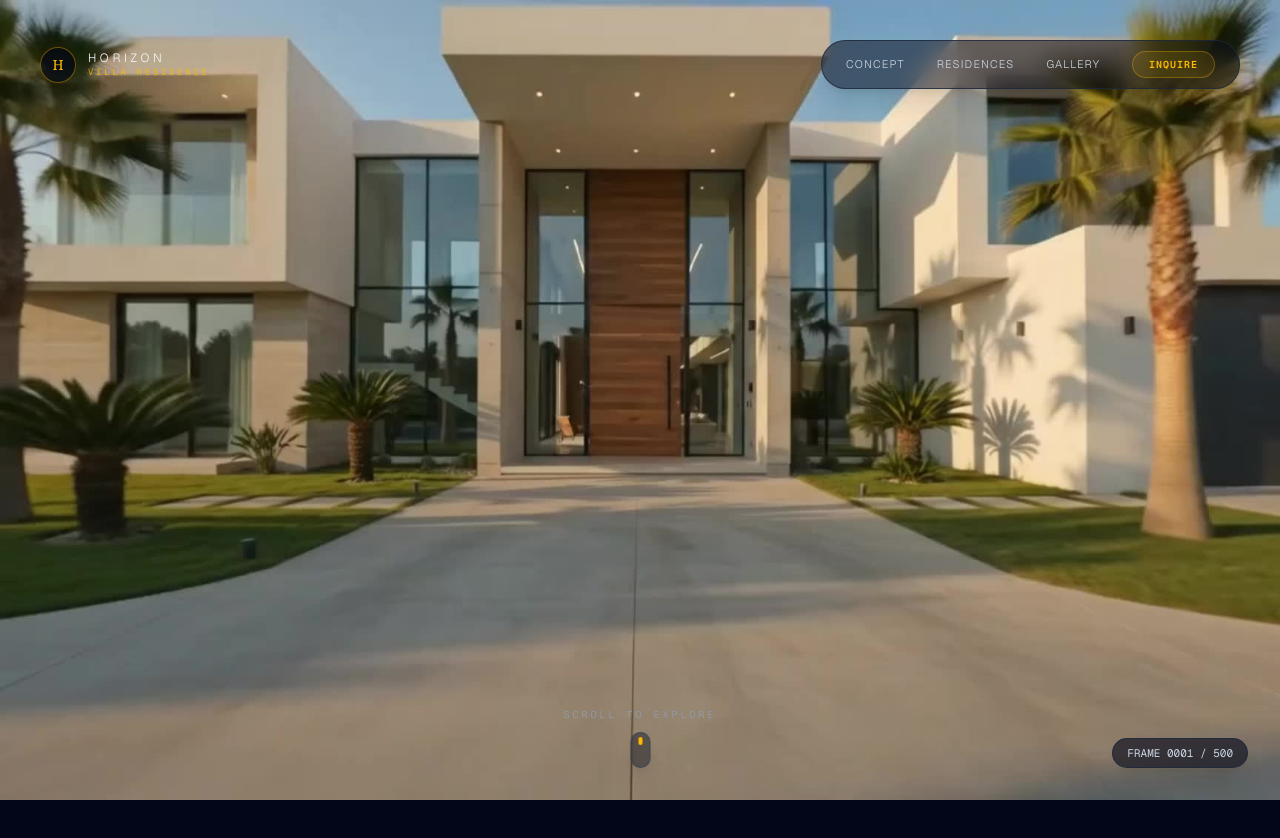
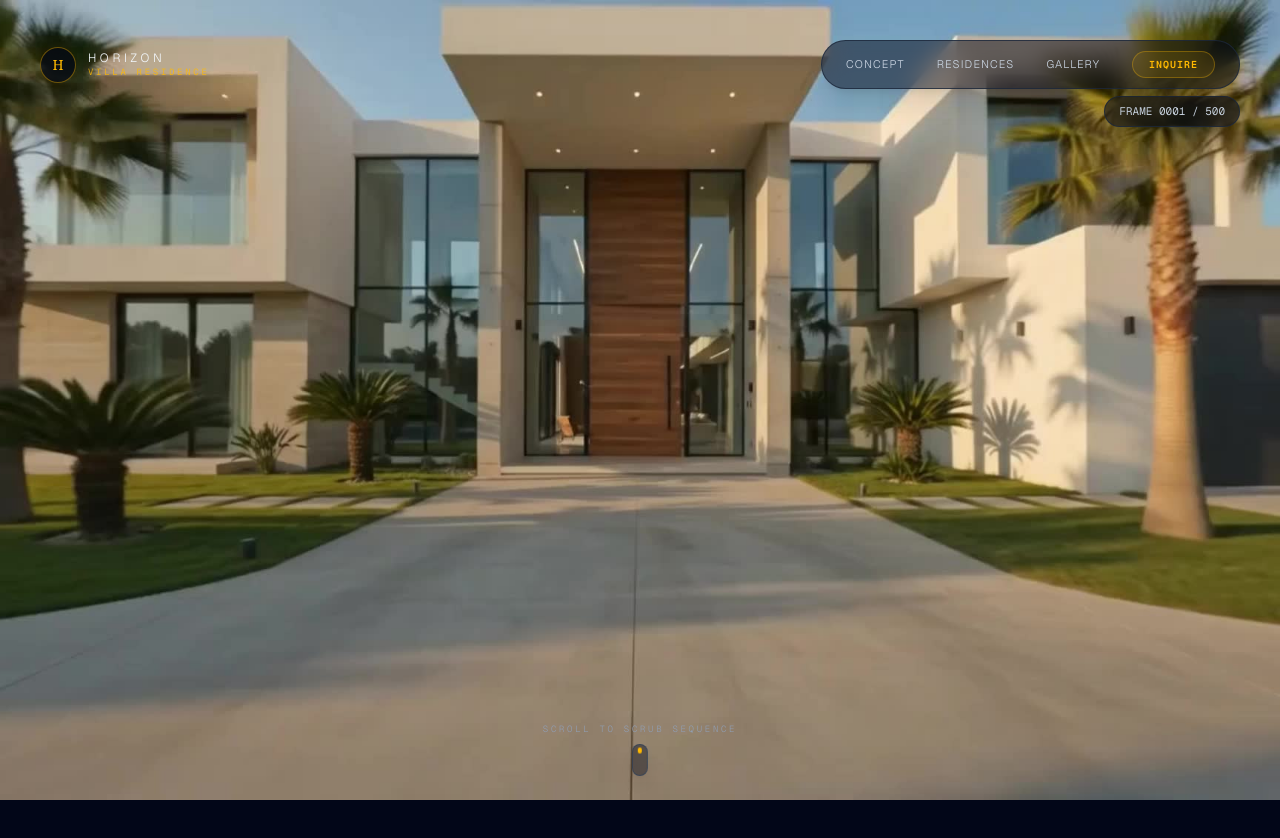
Before and after one commit to Kaif0333/3D-House-Scrolling-Website, a Next.js app: page / in a window 1280 px wide. Shown: the top 838 px of the page. Built offline with nearby package versions, Linux system fonts and the light colour scheme.

Commit message:
feat: Add TimelineOverlays for 6 interior zones driven by frame ranges

```diff
--- a/src/app/page.tsx
+++ b/src/app/page.tsx
@@ -3,6 +3,7 @@
 import { useEffect, useRef, useState } from "react";
 import { CanvasSequence } from "@/components/CanvasSequence";
 import { HeroHeader } from "@/components/HeroHeader";
+import { TimelineOverlays } from "@/components/TimelineOverlays";
 import { useLenis } from "@/hooks/useLenis";
 import gsap from "gsap";
 import { ScrollTrigger } from "gsap/ScrollTrigger";
@@ -27,7 +28,7 @@ export default function Home() {
     const trigger = ScrollTrigger.create({
       trigger: containerRef.current,
       start: "top top",
-      end: "+=500%", // 500vh scroll height for smooth frame control
+      end: "+=500%", // 500vh scroll height for precise frame control
       pin: true,
       scrub: true,
       onUpdate: (self) => {
@@ -52,27 +53,31 @@ export default function Home() {
 
       {/* Pinned ScrollTrigger Canvas Section */}
       <div ref={containerRef} className="relative w-full h-screen overflow-hidden">
+        {/* Canvas Render Engine */}
         <CanvasSequence
           totalFrames={TOTAL_FRAMES}
           initialPreloadCount={INITIAL_PRELOAD}
           currentFrameIndex={currentFrame}
         />
 
+        {/* Interior Timeline Overlays (Entrance, Living Room, Kitchen, Bedroom, Bathroom, Garden) */}
+        <TimelineOverlays currentFrame={currentFrame} />
+
         {/* Minimal Unobtrusive HUD Overlay */}
         <div className="absolute inset-0 z-20 pointer-events-none flex flex-col justify-between p-8 md:p-12">
-          {/* Subtle Frame Counter in Bottom Right */}
-          <div className="absolute bottom-8 right-8 z-20 bg-slate-950/60 backdrop-blur-md px-3.5 py-1.5 rounded-full border border-slate-800/80 text-[11px] font-mono text-slate-300 shadow-xl">
+          {/* Frame Counter in Top Right (under nav) */}
+          <div className="absolute top-24 right-10 z-20 bg-slate-950/50 backdrop-blur-md px-3.5 py-1.5 rounded-full border border-slate-800/80 text-[11px] font-mono text-slate-300 shadow-xl">
             FRAME {String(currentFrame + 1).padStart(4, "0")} / {TOTAL_FRAMES}
           </div>
         </div>
 
         {/* Minimal Animated Scroll Indicator at Bottom Center */}
-        <div className="absolute bottom-8 left-1/2 -translate-x-1/2 z-30 pointer-events-none flex flex-col items-center gap-2.5">
-          <span className="text-[10px] font-mono tracking-[0.3em] uppercase text-slate-400/90 font-light">
-            SCROLL TO EXPLORE
+        <div className="absolute bottom-6 left-1/2 -translate-x-1/2 z-20 pointer-events-none flex flex-col items-center gap-2">
+          <span className="text-[9px] font-mono tracking-[0.3em] uppercase text-slate-400/90 font-light">
+            SCROLL TO SCRUB SEQUENCE
           </span>
-          <div className="w-5 h-9 rounded-full border border-slate-700/80 flex justify-center p-1.5 backdrop-blur-sm bg-slate-950/40 shadow-lg">
-            <div className="w-1 h-2 rounded-full bg-amber-400 animate-bounce" />
+          <div className="w-4 h-8 rounded-full border border-slate-700/80 flex justify-center p-1 backdrop-blur-sm bg-slate-950/40 shadow-lg">
+            <div className="w-1 h-1.5 rounded-full bg-amber-400 animate-bounce" />
           </div>
         </div>
       </div>
--- /dev/null
+++ b/src/components/TimelineOverlays.tsx
@@ -0,0 +1,179 @@
+"use client";
+
+import React from "react";
+
+export interface SpaceZone {
+  id: string;
+  tag: string;
+  title: string;
+  description: string;
+  specs: string[];
+  startFrame: number;
+  peakStartFrame: number;
+  peakEndFrame: number;
+  endFrame: number;
+  align: "left" | "right";
+}
+
+const ZONES: SpaceZone[] = [
+  {
+    id: "entrance",
+    tag: "01 / ARCHITECTURAL ENTRY",
+    title: "Grand Entrance",
+    description: "Double-height entryway crafted with brushed bronze, architectural concrete, and natural basalt stone.",
+    specs: ["Ceiling Height: 6.5m", "Material: Basalt & Bronze"],
+    startFrame: 15,
+    peakStartFrame: 30,
+    peakEndFrame: 65,
+    endFrame: 80,
+    align: "left",
+  },
+  {
+    id: "living",
+    tag: "02 / LIVING & LOUNGE",
+    title: "Light & Panoramic Lounge",
+    description: "Floor-to-ceiling glass curtain walls offering panoramic valley views and seamless indoor-outdoor flow.",
+    specs: ["Exposure: South-West", "Glass: Triple-Glazed Low-E"],
+    startFrame: 95,
+    peakStartFrame: 110,
+    peakEndFrame: 150,
+    endFrame: 165,
+    align: "right",
+  },
+  {
+    id: "kitchen",
+    tag: "03 / CULINARY ATELIER",
+    title: "Gourmet Kitchen",
+    description: "Handcrafted smoked oak cabinetry with monolithic Calacatta marble island and concealed chef pantry.",
+    specs: ["Island: Calacatta Viola", "Appliances: Gaggenau Vario"],
+    startFrame: 180,
+    peakStartFrame: 195,
+    peakEndFrame: 235,
+    endFrame: 250,
+    align: "left",
+  },
+  {
+    id: "bedroom",
+    tag: "04 / PRIVATE SANCTUARY",
+    title: "Master Suite",
+    description: "A tranquil sanctuary with integrated acoustic wood paneling, custom lighting, and private sunset terrace.",
+    specs: ["Flooring: Smoked Oak", "Terrace: 32 m² Private"],
+    startFrame: 265,
+    peakStartFrame: 280,
+    peakEndFrame: 320,
+    endFrame: 335,
+    align: "right",
+  },
+  {
+    id: "bathroom",
+    tag: "05 / WELLNESS SPA",
+    title: "Spa Bath Suite",
+    description: "Freestanding stone soak tub, rain shower enclosure, and radiant heated Travertine stone floors.",
+    specs: ["Tub: Monolithic Limestone", "Heating: Radiant Floor"],
+    startFrame: 350,
+    peakStartFrame: 365,
+    peakEndFrame: 405,
+    endFrame: 420,
+    align: "left",
+  },
+  {
+    id: "garden",
+    tag: "06 / BOTANICAL COURTYARD",
+    title: "Zen Garden & Pool",
+    description: "Secluded interior courtyard featuring endemic Japanese maples, reflecting pool, and outdoor fireplace.",
+    specs: ["Flora: Endemic Maples", "Pool: Heated Infinity Edge"],
+    startFrame: 435,
+    peakStartFrame: 450,
+    peakEndFrame: 485,
+    endFrame: 498,
+    align: "right",
+  },
+];
+
+interface TimelineOverlaysProps {
+  currentFrame: number;
+}
+
+export const TimelineOverlays: React.FC<TimelineOverlaysProps> = ({ currentFrame }) => {
+  return (
+    <div className="absolute inset-0 pointer-events-none z-30 overflow-hidden">
+      {ZONES.map((zone) => {
+        // Calculate smooth opacity and translateY transition based on current frame
+        let opacity = 0;
+        let translateY = 24; // Default starting 24px below
+
+        if (currentFrame >= zone.startFrame && currentFrame <= zone.endFrame) {
+          if (currentFrame < zone.peakStartFrame) {
+            // Fade in phase
+            const progress = (currentFrame - zone.startFrame) / (zone.peakStartFrame - zone.startFrame);
+            opacity = Math.max(0, Math.min(1, progress));
+            translateY = 24 * (1 - opacity);
+          } else if (currentFrame <= zone.peakEndFrame) {
+            // Peak visible phase
+            opacity = 1;
+            translateY = 0;
+          } else {
+            // Fade out phase
+            const progress = (currentFrame - zone.peakEndFrame) / (zone.endFrame - zone.peakEndFrame);
+            opacity = Math.max(0, Math.min(1, 1 - progress));
+            translateY = -16 * (1 - opacity);
+          }
+        }
+
+        if (opacity <= 0.01) return null;
+
+        const isLeft = zone.align === "left";
+
+        return (
+          <div
+            key={zone.id}
+            style={{
+              opacity,
+              transform: `translateY(${translateY}px)`,
+              transition: "opacity 100ms ease-out, transform 100ms ease-out",
+            }}
+            className={`absolute bottom-20 md:bottom-24 max-w-sm w-[calc(100%-4rem)] ${
+              isLeft ? "left-8 md:left-16" : "right-8 md:right-16"
+            }`}
+          >
+            {/* Glassmorphism Card Container */}
+            <div className="bg-slate-950/50 backdrop-blur-xl border border-slate-800/70 p-6 md:p-7 rounded-2xl shadow-[0_20px_50px_rgba(0,0,0,0.5)] relative overflow-hidden group">
+              {/* Subtle top accent bar */}
+              <div className="absolute top-0 left-0 right-0 h-[2px] bg-gradient-to-r from-amber-500/80 via-amber-300 to-transparent" />
+
+              {/* Space Tag */}
+              <div className="flex items-center gap-2 mb-2">
+                <span className="w-1.5 h-1.5 rounded-full bg-amber-400" />
+                <span className="text-[10px] uppercase font-mono tracking-[0.25em] text-amber-400 font-semibold">
+                  {zone.tag}
+                </span>
+              </div>
+
+              {/* Title */}
+              <h3 className="text-xl md:text-2xl font-light tracking-wide text-slate-100 mb-2 font-sans">
+                {zone.title}
+              </h3>
+
+              {/* Description */}
+              <p className="text-xs md:text-sm text-slate-300/90 font-light leading-relaxed mb-4">
+                {zone.description}
+              </p>
+
+              {/* Specs Pills */}
+              <div className="flex flex-wrap gap-2 pt-3 border-t border-slate-800/60">
+                {zone.specs.map((spec, i) => (
+                  <span
+                    key={i}
+                    className="text-[10px] font-mono text-slate-400 bg-slate-900/80 px-2.5 py-1 rounded-md border border-slate-800/80"
+                  >
+                    {spec}
+                  </span>
+                ))}
+              </div>
+            </div>
+          </div>
+        );
+      })}
+    </div>
+  );
+};
```
